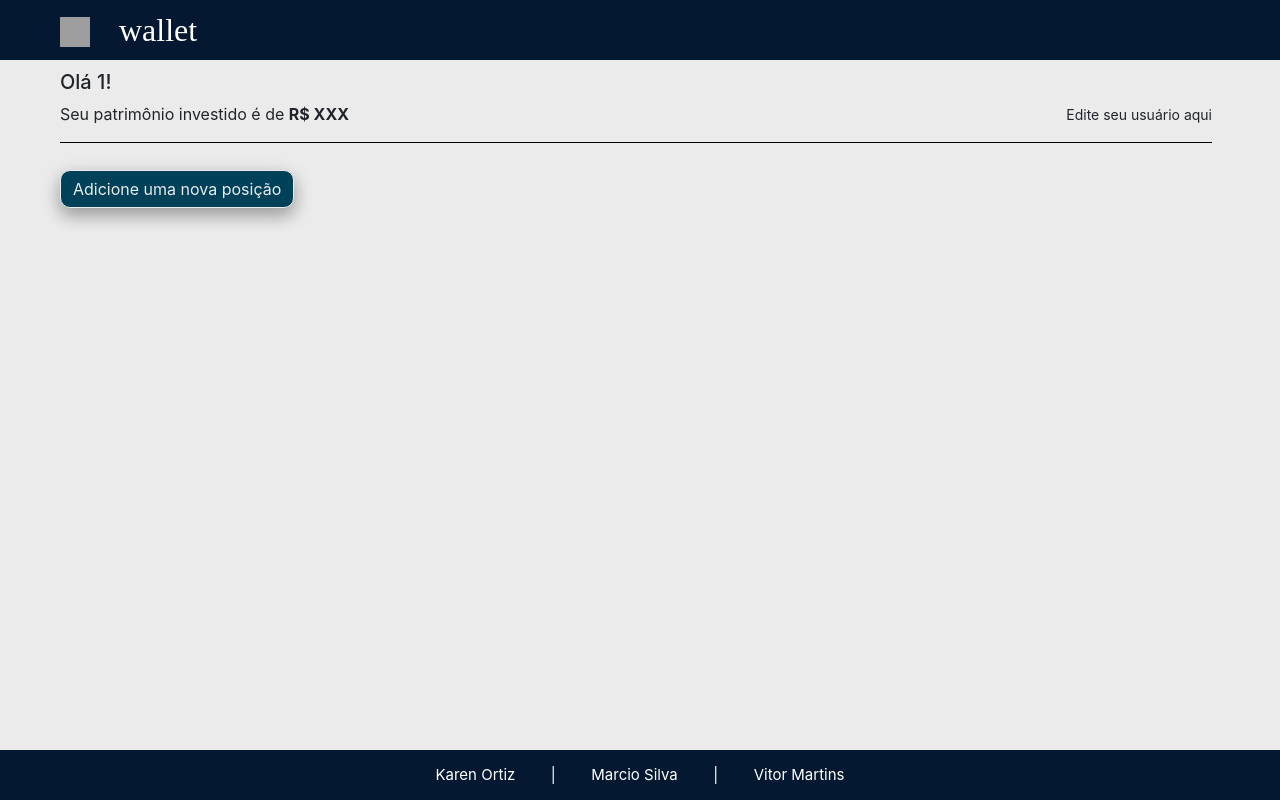
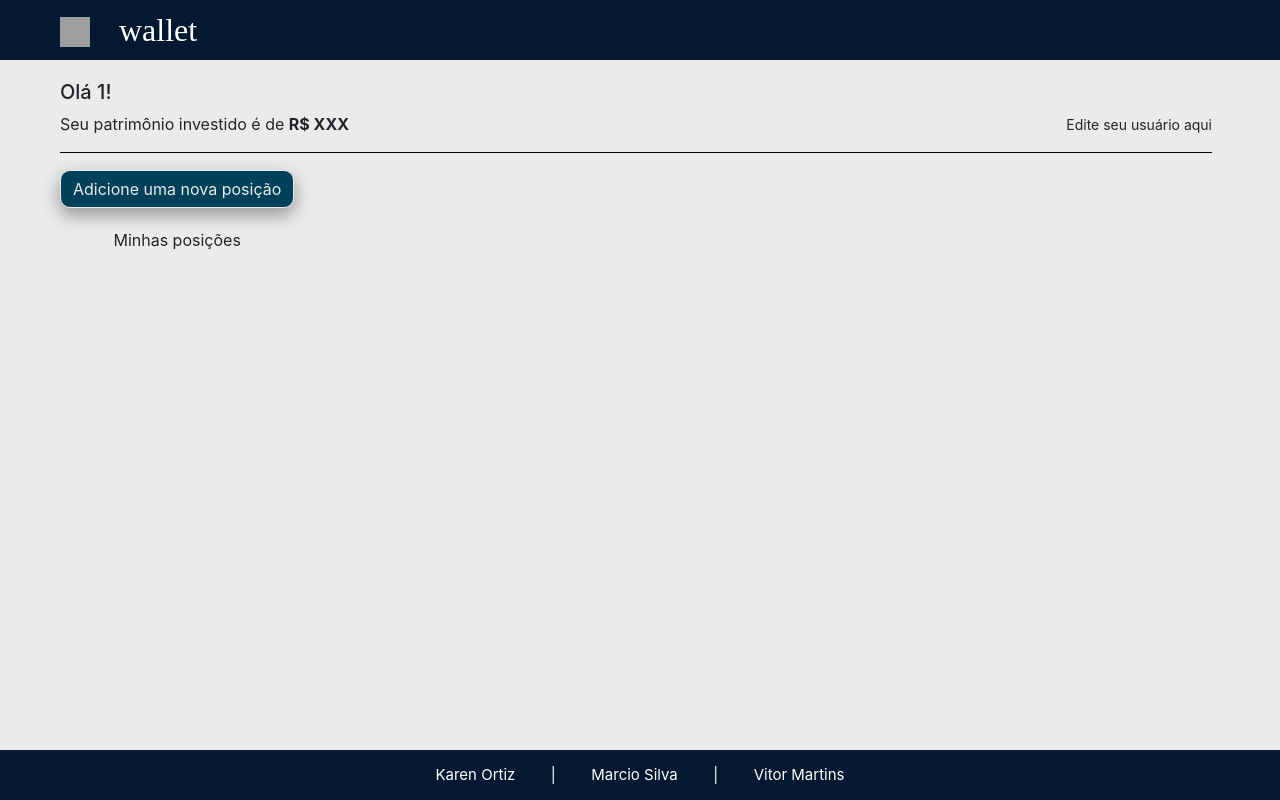
Before and after one commit to msdrum/ironhack-projeto-2, a React (Create React App) app: page /1 in a window 1280 px wide. Built offline with nearby package versions, Linux system fonts and the light colour scheme; no server answers; grey boxes are pictures that could not be loaded; a web font is replaced by a local one.

Commit message:
css dash poquito mais

```diff
--- a/src/App.css
+++ b/src/App.css
@@ -175,7 +175,7 @@ code {
   position: fixed;
   width: 90%;
   background-color: #ebebeb;
-  padding-top: 20px;
+  padding-top: 30px;
   display: flex;
   justify-content: space-between;
   align-items: flex-end;
--- a/src/Pages/Dash.js
+++ b/src/Pages/Dash.js
@@ -44,7 +44,7 @@ function Dash() {
       <div className="dash-main">
         <div className="dash-portfolio">
           <ModalNew walletID={walletID} reload={reload} setReload={setReload} />
-
+          <p>Minhas posições</p>
           {selectedWallet.map((i) => {
             const quantidadeTotal =
               i.op
@@ -78,7 +78,6 @@ function Dash() {
             }
 
             calcData();
-
             return (
               <div key={i._id} className="card-stock">
                 <Link to={`/${i.carteira}/${i._id}`} className="link-stock">
```
